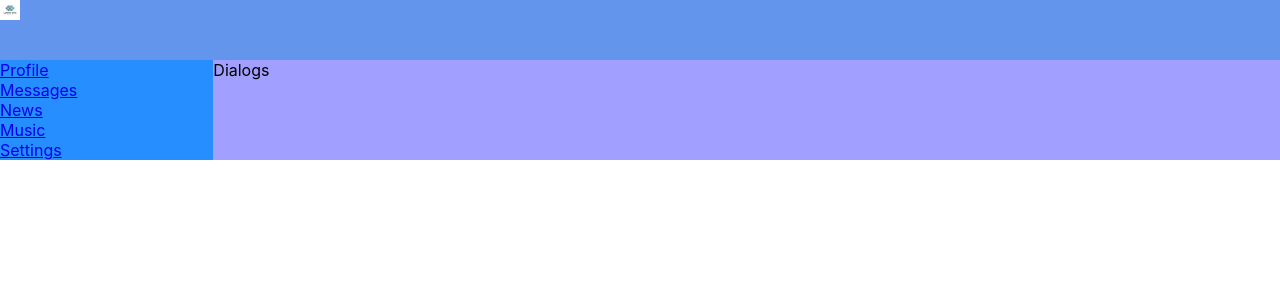
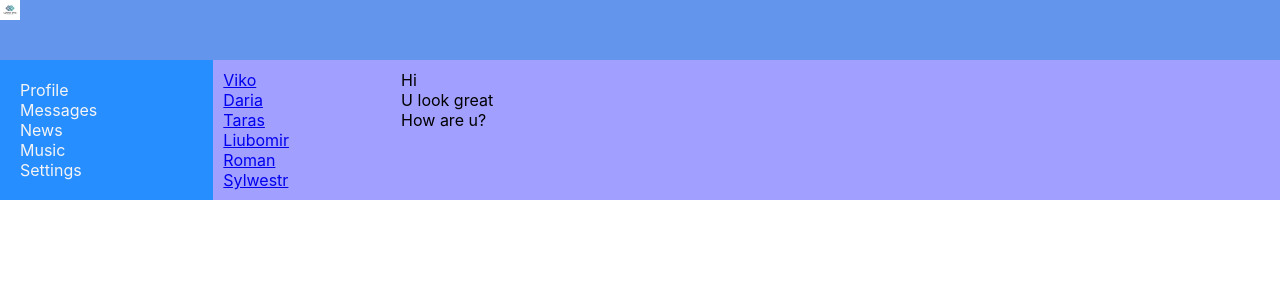
Before and after one commit to Viko1/React_social_page, a React (Create React App) app: page /news in a window 1280 px wide. Shown: the top 300 px of the page. Built offline with nearby package versions, Linux system fonts and the light colour scheme.

Commit message:
react-social-page v0.09 Dialogs (props).

```diff
--- a/src/App.js
+++ b/src/App.js
@@ -16,7 +16,7 @@ function App() {
                 <Navbar/>
                 <div className='app-wrapper-content'>
                     <Route path='/profile' component={Profile}/>
-                    <Route path='/messages' component={Dialogs}/>
+                    <Route path='/dialogs' component={Dialogs}/>
                     <Route path='/news' component={Dialogs}/>
                     <Route path='/music' component={Dialogs}/>
                     <Route path='/settings' component={Dialogs}/>
--- a/src/components/Dialogs/Dialogs.jsx
+++ b/src/components/Dialogs/Dialogs.jsx
@@ -1,10 +1,40 @@
 import React from 'react'
 import s from './Dialogs.module.css'
 
+import {NavLink} from "react-router-dom";
+
+
+const DialogItem = (props) => {
+
+    let path = "/dialogs/" + props.id;
+
+    return <div className={s.dialog + ' ' + s.active}>
+                    <NavLink to={path}>{props.name}</NavLink>
+                </div>
+};
+
+const Message = (props) => {
+
+    return <div className={s.message}>{props.message}</div>
+};
+
+
 const Dialogs = (props) => {
     return (
-        <div >
-            Dialogs
+        <div className={s.dialogs}>
+            <div className={s.dialogsItems}>
+                <DialogItem name="Viko" id="1"/>
+                <DialogItem name="Daria" id="2"/>
+                <DialogItem name="Taras" id="3"/>
+                <DialogItem name="Liubomir" id="4"/>
+                <DialogItem name="Roman" id="5"/>
+                <DialogItem name="Sylwestr" id="6"/>
+            </div>
+            <div className={s.messages}>
+               <Message message="Hi"/>
+               <Message message="U look great"/>
+               <Message message="How are u?"/>
+            </div>
         </div>
     )
 }
--- a/src/components/Dialogs/Dialogs.module.css
+++ b/src/components/Dialogs/Dialogs.module.css
@@ -0,0 +1,21 @@
+.dialogs {
+    display: grid;
+    grid-template-columns: 2fr 10fr;
+}
+
+
+.dialogsItems {
+    padding: 10px;
+}
+
+.dialogsItems .active {
+    color: gold;
+}
+
+.messages {
+    padding: 10px;
+}
+
+.messages .message {
+
+}
--- a/src/components/Navbar/Navbar.jsx
+++ b/src/components/Navbar/Navbar.jsx
@@ -1,14 +1,15 @@
 import React from 'react';
 import s from './Navbar.module.css'
+import {NavLink} from "react-router-dom";
 
 const Navbar = () => {
     return (
         <nav className={s.nav}>
             <div className={s.item}>
-            <a href="/profile">Profile</a>
+                <NavLink to="/profile" activeClassName={s.activeLink}>Profile</NavLink>
             </div>
             <div className={s.item}>
-            <a href="/messages">Messages</a>
+                <NavLink to="/dialogs" activeClassName={s.activeLink}>Messages</NavLink>
             </div>
             <div className={s.item}>
                 <a href='/news'>News</a>
@@ -19,7 +20,7 @@ const Navbar = () => {
             <div className={s.item}>
                 <a href="/settings">Settings</a>
             </div>
-    </nav> )
+        </nav>)
 }
 
 export default Navbar;
--- a/src/components/Navbar/Navbar.module.css
+++ b/src/components/Navbar/Navbar.module.css
@@ -1,8 +1,14 @@
 .nav {
     grid-area: n;
     background-color: #278eff;
+    padding: 20px;
 }
 
-.item {
+.item a {
     color: whitesmoke;
+    text-decoration: none;
 }
+
+.item a.activeLink {
+    color: gold;
+}
--- a/src/components/Profile/MyPosts/MyPosts.jsx
+++ b/src/components/Profile/MyPosts/MyPosts.jsx
@@ -6,7 +6,9 @@ const MyPosts = () => {
     return (
         <div className={s.content}>
             <div>
-                <textarea></textarea>
+                <div>
+                    <textarea></textarea>
+                </div>
                 <button>Add post</button>
             </div>
             <div className={s.posts}>
--- a/src/components/Profile/MyPosts/MyPosts.module.css
+++ b/src/components/Profile/MyPosts/MyPosts.module.css
@@ -0,0 +1,3 @@
+.posts {
+    padding: 10px;
+}
--- a/src/components/Profile/Profile.jsx
+++ b/src/components/Profile/Profile.jsx
@@ -1,14 +1,12 @@
 import React from 'react';
 import s from './Profile.module.css'
 import MyPosts from "./MyPosts/MyPosts";
+import ProfileInfo from "./ProfileInfo/ProfileInfo";
 
 const Profile = () => {
     return (
         <div >
-            <div>
-                <img
-                    src='https://dbijapkm3o6fj.cloudfront.net/resources/20611,1004,1,6,4,0,960,330/-3842-/20161013141806/image-gallery.jpeg'/>
-            </div>
+            <ProfileInfo/>
             <div>
                 <MyPosts/>
             </div>
--- /dev/null
+++ b/src/components/Profile/ProfileInfo/ProfileInfo.jsx
@@ -0,0 +1,19 @@
+import React from 'react';
+import s from './ProfileInfo.module.css'
+
+
+const ProfileInfo = () => {
+    return (
+        <div >
+            <div>
+                <img
+                    src='https://dbijapkm3o6fj.cloudfront.net/resources/20611,1004,1,6,4,0,960,330/-3842-/20161013141806/image-gallery.jpeg'/>
+            </div>
+            <div className={s.descriptionBlock}>
+                Description
+            </div>
+
+        </div>)
+}
+
+export default ProfileInfo;
--- /dev/null
+++ b/src/components/Profile/ProfileInfo/ProfileInfo.module.css
@@ -0,0 +1,5 @@
+
+
+.descriptionBlock {
+    padding: 10px;
+}
```
Lines whose indentation alone changed are shown as unchanged.
